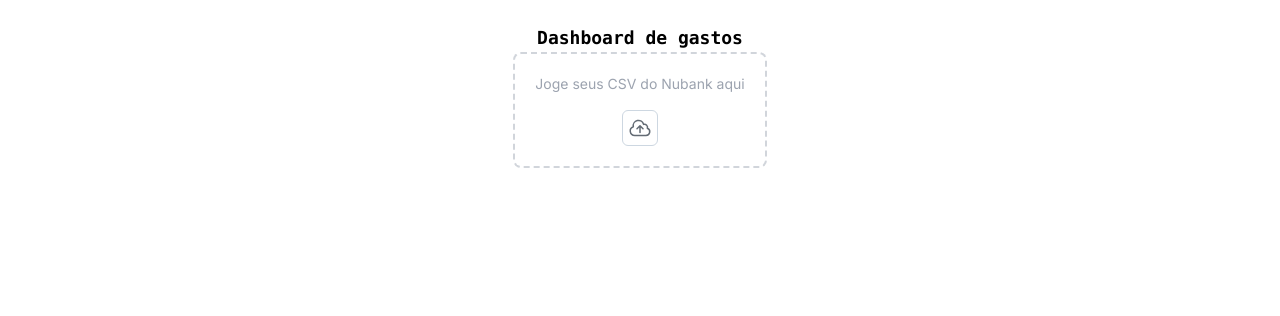
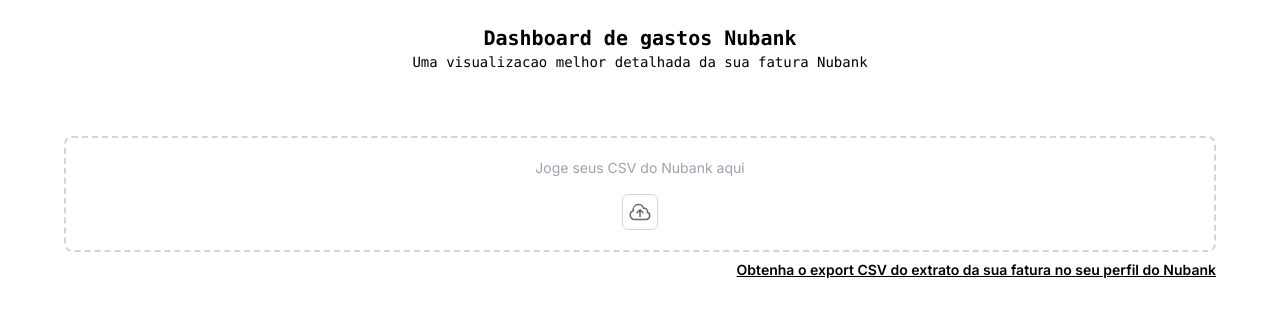
Before and after one commit to roj4s/nubank-dashboard, a Next.js app: page / in a window 1280 px wide. Shown: the top 316 px of the page. Built offline with nearby package versions, Linux system fonts and the light colour scheme.

Commit message:
Some minor styling and improvements
Signed-off-by: Luis Rojas <rojas@icomp.ufam.edu.br>

```diff
--- a/src/app/page.tsx
+++ b/src/app/page.tsx
@@ -3,11 +3,14 @@
 
 export default function Home() {
   return (
-    <main className="flex min-h-screen flex-col p-6 items-center">
+    <main className="flex min-h-screen flex-col p-6 items-center gap-6">
       <div className="z-10 w-full max-w-5xl flex flex-col items-center justify-between font-mono text-sm lg:flex">
-        <h1 className="text-lg font-bold">Dashboard de gastos</h1>
+        <h1 className="text-xl font-bold">Dashboard de gastos Nubank</h1>
+        <h2 className="text-sm">
+          Uma visualizacao melhor detalhada da sua fatura Nubank
+        </h2>
       </div>
-      <div className="w-full flex flex-col items-center">
+      <div className="w-full flex flex-col h-screen">
         <Dashboard />
       </div>
     </main>
--- a/src/app/ui/dashboard.tsx
+++ b/src/app/ui/dashboard.tsx
@@ -5,8 +5,6 @@
 import Dropzone from "../components/dndarea";
 import { ActionTypeEnum, Expense, ExpensesContext } from "../context/store";
 import { csvStrToArray } from "../utils/csv";
-import ExpensesPieChart from "../ui/expensespiechart";
-import ExpensesDataGrid from "./datagrid";
 import DataViz from "./dataviz";
 
 export default function Dashboard() {
@@ -18,7 +16,6 @@
       const fr = new FileReader();
 
       fr.onload = function () {
-        console.log("read");
         const text = fr.result;
         const arr = csvStrToArray(text as string);
 
@@ -65,6 +62,7 @@
   return (
     <div>
       {!state.expenses.length && (
+        <div className="flex flex-col gap-2 p-10 w-full">
           <Dropzone
             activeText="Pode soltar"
             inactiveText="Joge seus CSV do Nubank aqui"
@@ -72,6 +70,14 @@
               setFiles(files);
             }}
           />
+          <a
+            className="font-semibold text-sm underline ml-auto"
+            href="https://app.nubank.com.br/beta/login/"
+          >
+            Obtenha o export CSV do extrato da sua fatura no seu perfil do
+            Nubank
+          </a>
+        </div>
       )}
       {Boolean(state.expenses.length) && <DataViz />}
     </div>
--- a/src/app/ui/datagrid.tsx
+++ b/src/app/ui/datagrid.tsx
@@ -6,26 +6,27 @@
 import { Expense, ExpensesContext } from "../context/store";
 
 import moment from "moment";
+import { useMediaQuery } from "../../../node_modules/@mui/material/index";
 
 const columns: GridColDef[] = [
   {
     field: "date",
     headerName: "Data",
-    width: 200,
+    width: 120,
     editable: false,
     valueGetter: (value, row) => moment(value).format("YYYY-MM-DD"),
   },
   {
     field: "category",
     headerName: "Categoria",
-    width: 150,
+    width: 100,
     editable: false,
   },
   {
     field: "title",
     headerName: "Titulo",
     type: "string",
-    width: 250,
+    width: 150,
     editable: false,
   },
   {
@@ -40,6 +41,7 @@
 export default function ExpensesDataGrid() {
   const { state, dispatch } = useContext(ExpensesContext);
   const [rows, setRows] = useState<Expense[]>([]);
+  const smScreen = useMediaQuery("(min-width:400px)");
 
   useEffect(() => {
     console.log(state.currentCategory);
@@ -53,7 +55,7 @@
   }, [state.expenses, state.currentCategory]);
 
   return (
-    <Box sx={{ height: 375, width: 700 }}>
+    <Box sx={{ height: 375, width: smScreen ? 400 : 600 }}>
       <DataGrid
         rows={rows}
         columns={columns}
--- a/src/app/ui/dataviz.tsx
+++ b/src/app/ui/dataviz.tsx
@@ -3,7 +3,7 @@
 
 export default function DataViz() {
   return (
-    <div className="flex flex-row">
+    <div className="flex flex-wrap justify-center gap-6 p-10">
       <ExpensesPieChart />
       <ExpensesDataGrid />
     </div>
--- a/src/app/ui/expensespiechart.tsx
+++ b/src/app/ui/expensespiechart.tsx
@@ -4,6 +4,7 @@
 import { ActionTypeEnum, ExpensesContext } from "../context/store";
 import { PieChart } from "@mui/x-charts/PieChart";
 import { mangoFusionPalette } from "@mui/x-charts/colorPalettes";
+import { useMediaQuery } from "../../../node_modules/@mui/material/index";
 
 type Data = {
   id: number;
@@ -14,6 +15,7 @@
 export default function ExpensesPieChart() {
   const [data, setData] = useState<Data[]>([]);
   const { state, dispatch } = useContext(ExpensesContext);
+  const smScreen = useMediaQuery("(min-width:400px)");
 
   useEffect(() => {
     const totalByCategory: { [cat: string]: number } = {};
@@ -35,11 +37,23 @@
   }, [state.expenses]);
 
   return (
+    <div>
       <PieChart
         colors={mangoFusionPalette}
         margin={{ right: 200 }}
         series={[{ data }]}
-      width={500}
+        /*legend={
+          smScreen
+            ? {
+                direction: "row",
+                position: { vertical: "bottom", horizontal: "middle" },
+              }
+            : {
+                direction: "col",
+                position: { vertical: "middle", horizontal: "right" },
+              }
+         }*/
+        width={smScreen ? 400 : 500}
         height={400}
         onItemClick={(evt, d) => {
           dispatch({
@@ -48,5 +62,9 @@
           });
         }}
       />
+      <p className="text-sm font-light" style={{ marginTop: -20 }}>
+        * Click na categoria para filtrar a tabela
+      </p>
+    </div>
   );
 }
```
Lines whose indentation alone changed are shown as unchanged.
